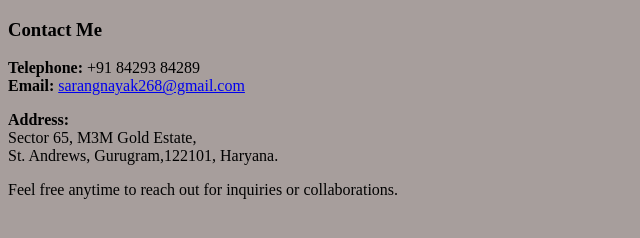
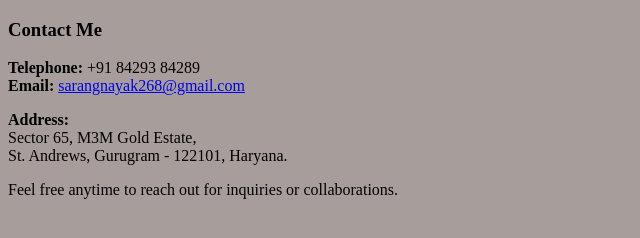
Before and after one commit to sarangnayak/sarang-portfolio1, a plain HTML site: page 1contact.html in a window 1280 px wide. Shown: the full height of the page, 0-640 px from the left. Drawn offline with Linux system fonts and the light colour scheme.

Commit message:
Update 1contact.html

```diff
--- a/1contact.html
+++ b/1contact.html
@@ -14,7 +14,7 @@
     <p>
         <strong>Address:</strong><br>
         Sector 65, M3M Gold Estate,<br>
-        St. Andrews, Gurugram,122101, Haryana.<br>
+        St. Andrews, Gurugram - 122101, Haryana.<br>
     </p>
     <p>Feel free anytime to reach out for inquiries or collaborations.</p>
 </body>
```
